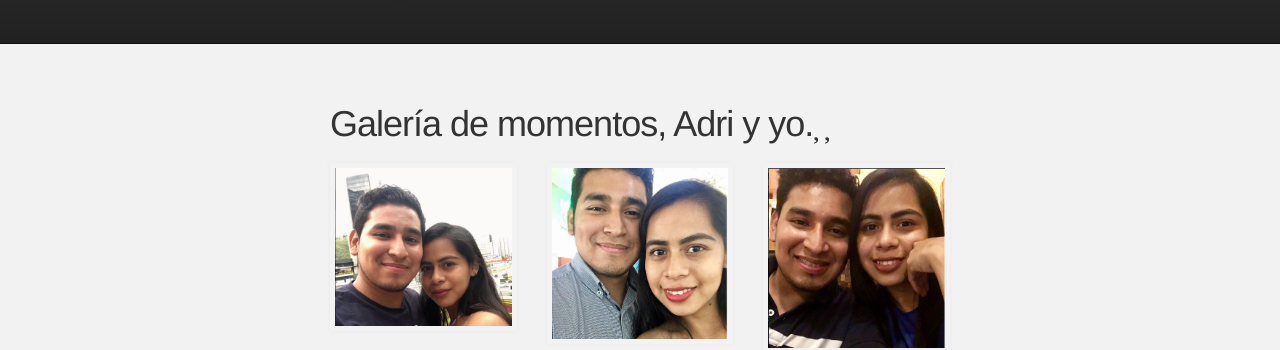
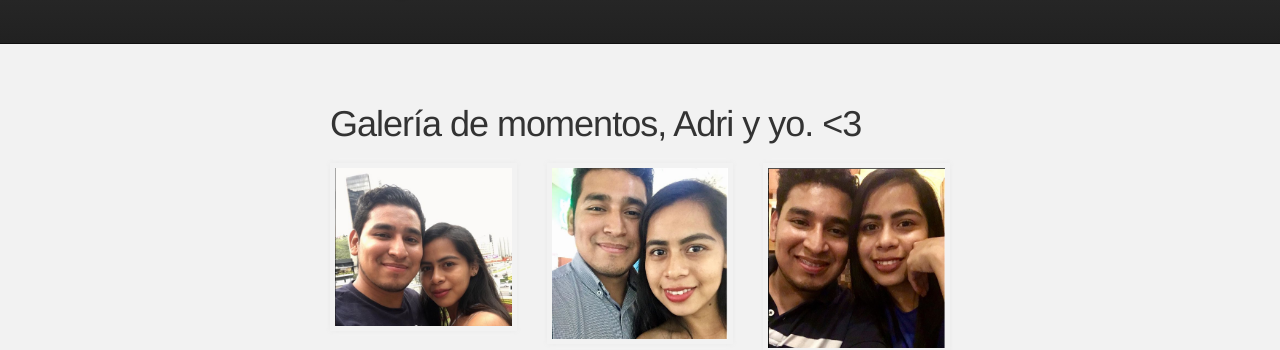
Before and after one commit to DanyMartinez/index, a Jekyll site: the page built from index.md, in a window 1280 px wide. Shown: the part 150-500 px from the top of the page. Built offline with Jekyll 4.4.1, drawn with Linux system fonts in a browser that asks for light colours; nearby versions of some CDN libraries; our own code applies the rules of GitHub Pages for plain Markdown files; library files that are not in the unit come from our copies.

Commit message:
Update index.md

```diff
--- a/index.md
+++ b/index.md
@@ -2,12 +2,12 @@
 
 <link rel="stylesheet" href="https://cdnjs.cloudflare.com/ajax/libs/font-awesome/4.7.0/css/font-awesome.min.css">
 <!------ Include the above in your HEAD tag ---------->
-<link href="maxcdn.bootstrapcdn.com/bootstrap/3.3.0/css/bootstrap.min.css" rel="stylesheet" id="bootstrap-css">
-<script src="maxcdn.bootstrapcdn.com/bootstrap/3.3.0/js/bootstrap.min.js"></script>
+<link href="//maxcdn.bootstrapcdn.com/bootstrap/3.3.0/css/bootstrap.min.css" rel="stylesheet" id="bootstrap-css">
+<script src="//maxcdn.bootstrapcdn.com/bootstrap/3.3.0/js/bootstrap.min.js"></script>
 <script src="http://code.jquery.com/jquery-1.11.1.min.js"></script>
         <div class="row">
         <div class="gallery col-lg-12 col-md-12 col-sm-12 col-xs-12">
-            <h1 class="gallery-title">Galería de momentos, Adri y yo.<i class="fas fa-heart"></i> </h1>
+            <h1 class="gallery-title">Galería de momentos, Adri y yo. <3 </h1>
         </div>
         <br/>
             <div class="gallery_product col-lg-4 col-md-4 col-sm-4 col-xs-6 filter hdpe">
```
